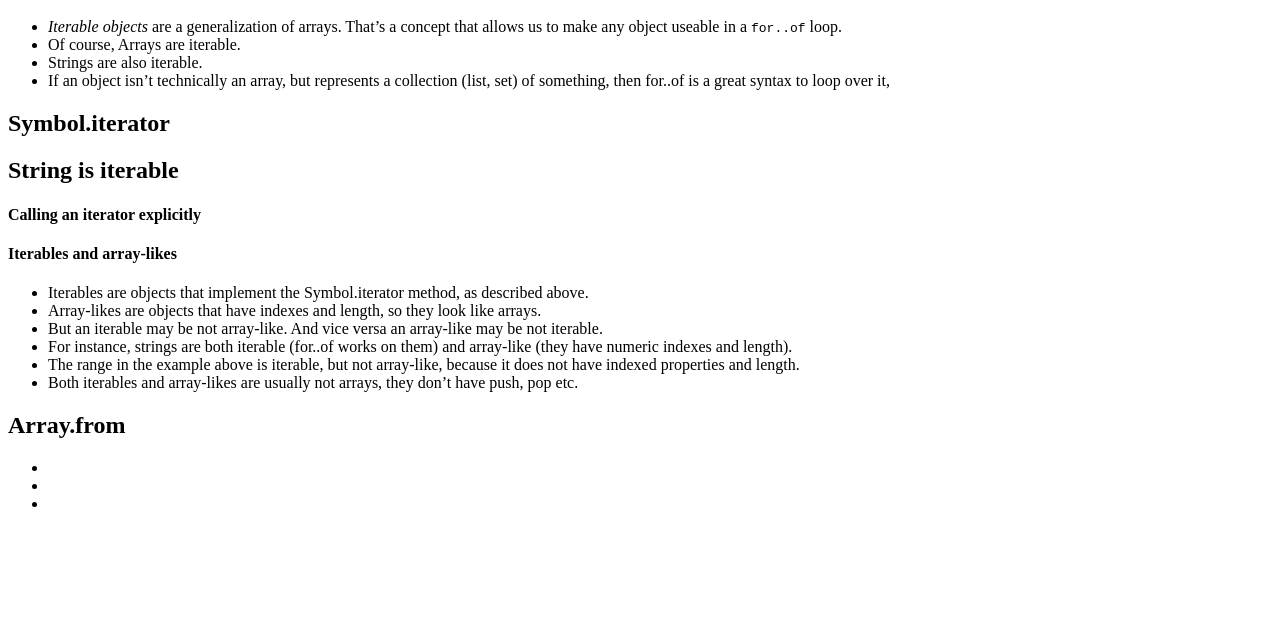
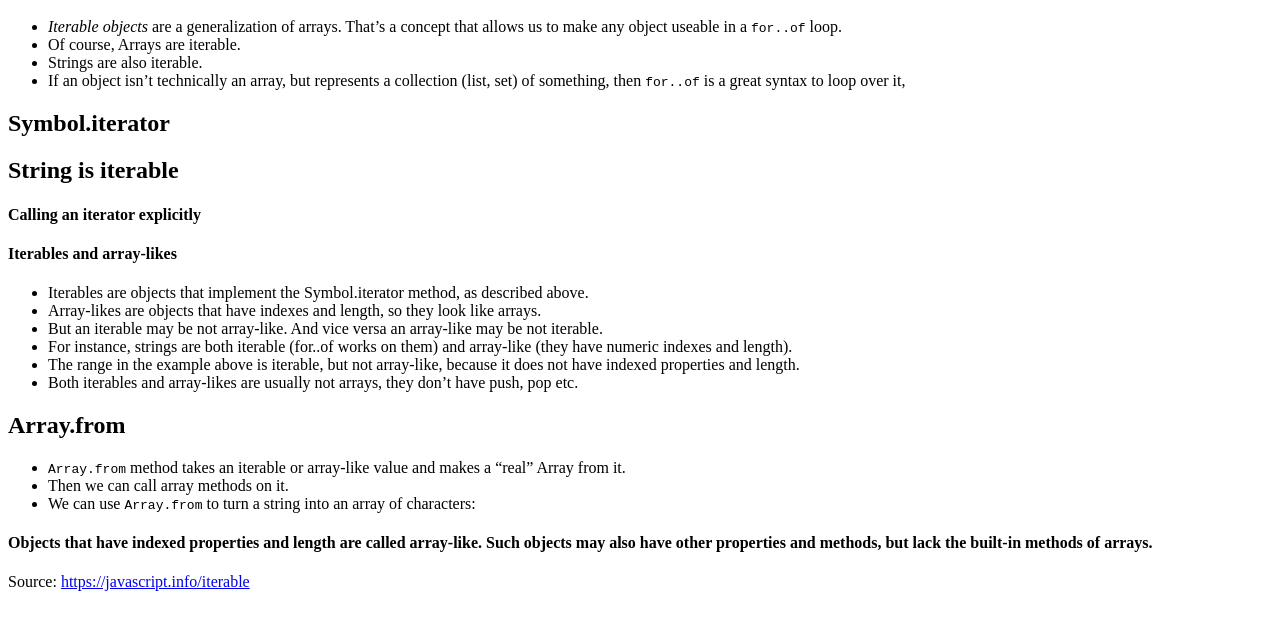
Before and after one commit to yugmani/js-info-iterables, a website: page index.html in a window 1280 px wide. Shown: the part 48-678 px from the top of the page. Drawn offline with Linux system fonts and the light colour scheme.

Commit message:
some more descriptions

```diff
--- a/index.html
+++ b/index.html
@@ -9,7 +9,7 @@
     <li>Strings are also iterable.</li>
     <li>
       If an object isn’t technically an array, but represents a collection
-      (list, set) of something, then for..of is a great syntax to loop over it,
+      (list, set) of something, then <code>for..of</code> is a great syntax to loop over it,
     </li>
   </ul>
   <h2>Symbol.iterator</h2>
@@ -27,9 +27,10 @@
     </ul>
     <h2>Array.from</h2>
     <ul>
-      <li></li>
-      <li></li>
-      <li></li>
+      <li> <code>Array.from</code> method takes an iterable or array-like value and makes a “real” Array from it.</li>
+      <li>Then we can call array methods on it.</li>
+      <li>We can use <code>Array.from</code> to turn a string into an array of characters:</li>
     </ul>
-
+    <h4>Objects that have indexed properties and length are called array-like. Such objects may also have other properties and methods, but lack the built-in methods of arrays.</h4>
+    <p>Source: <a href="https://javascript.info/iterable">https://javascript.info/iterable</a></p>
 </div>
```
Also changed, not shown: index.js (+10 -0 lines).
